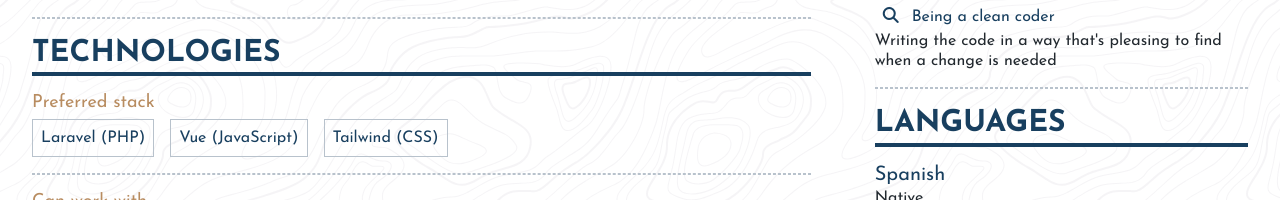
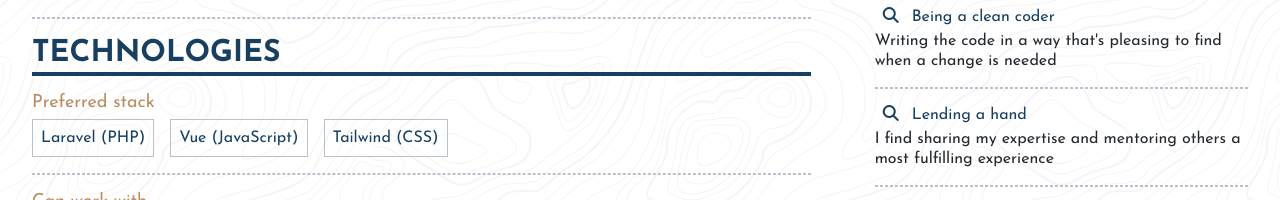
Before and after one commit to Nartub600/cv, a website: page src/index.html in a window 1280 px wide. Shown: the part 752-952 px from the top of the page. Drawn offline with nearby package versions, Linux system fonts and the light colour scheme; files that its build step writes are made by us from their sources; files whose address does not match are found by name.

Commit message:
most proud of

```diff
--- a/src/index.html
+++ b/src/index.html
@@ -166,6 +166,13 @@
           </div>
 
           <hr class="border-b border-dashed border-grey m-0">
+
+          <div class="flex flex-col my-4">
+            <h4 class="mb-1 text-blue"><i class="fas fa-search w-8 text-center"></i> Lending a hand</h4>
+            <p>I find sharing my expertise and mentoring others a most fulfilling experience</p>
+          </div>
+
+          <hr class="border-b border-dashed border-grey m-0">
         </div>
 
         <div>
```
